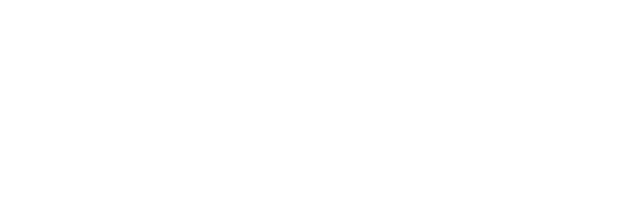
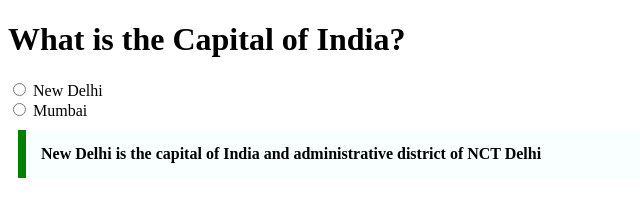
Before and after one commit to acciojob/trivia-shaikh-yusuf, a website: page main.html in a window 1280 px wide. Shown: the whole page, without its empty margins (0-640 px from the left). Drawn offline with Linux system fonts and the light colour scheme.

Commit message:
muzzakir
this is first assignment

```diff
--- a/main.html
+++ b/main.html
@@ -7,6 +7,11 @@
 </head>
 
 <body>
+	<h1>What is the Capital of India?</h1>
+	<input type="radio" name="captila"/> <label>New Delhi</label><br>
+	<input type="radio" name="captila"/> <label>Mumbai</label><br>
+	<blockquote class="capital">New Delhi is the capital of India and administrative district of NCT Delhi</blockquote>
+
 	<!-- the entire body must be written by student -->
     <script type="text/javascript" src="./script.js">
 </script>
--- a/styles.css
+++ b/styles.css
@@ -1,2 +1,10 @@
 
 /* Your CSS Code here. */
+.capital{
+    width: 600px;
+    margin: 10px;
+    padding: 15px;
+    border-left: 8px solid green;
+    background-color: #f8fffe;
+    font-weight: bold;
+}
```
